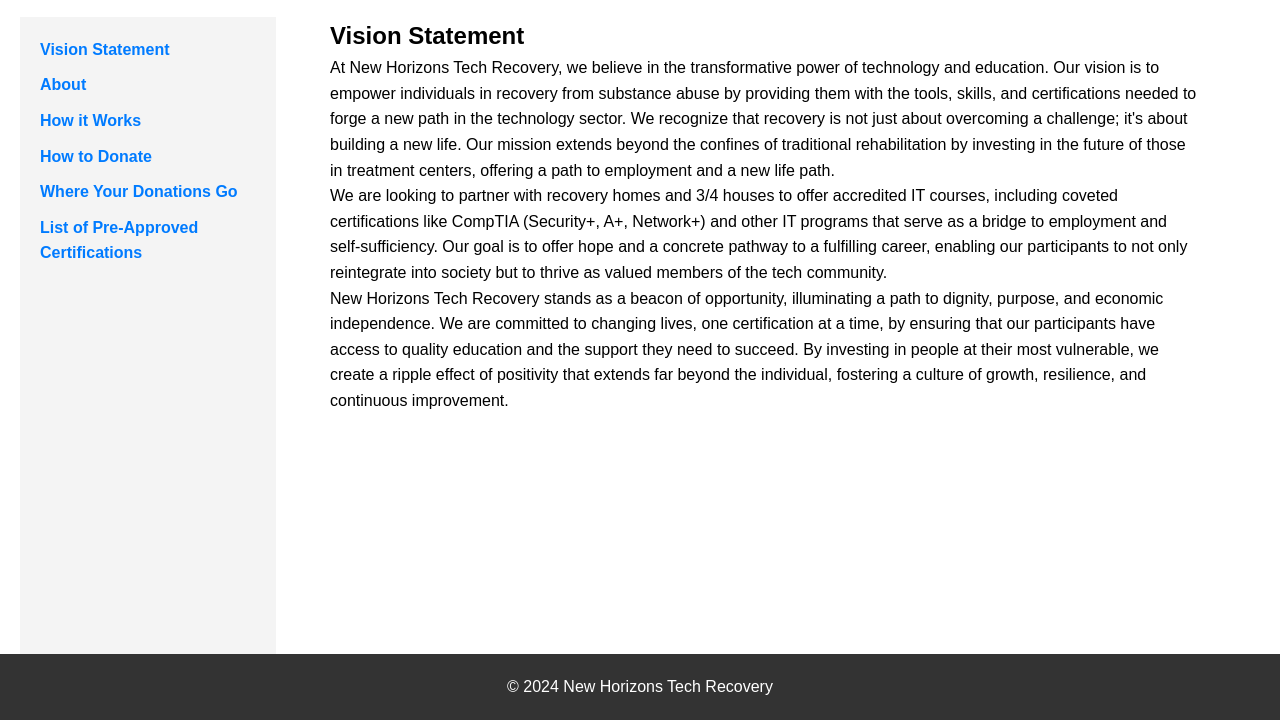
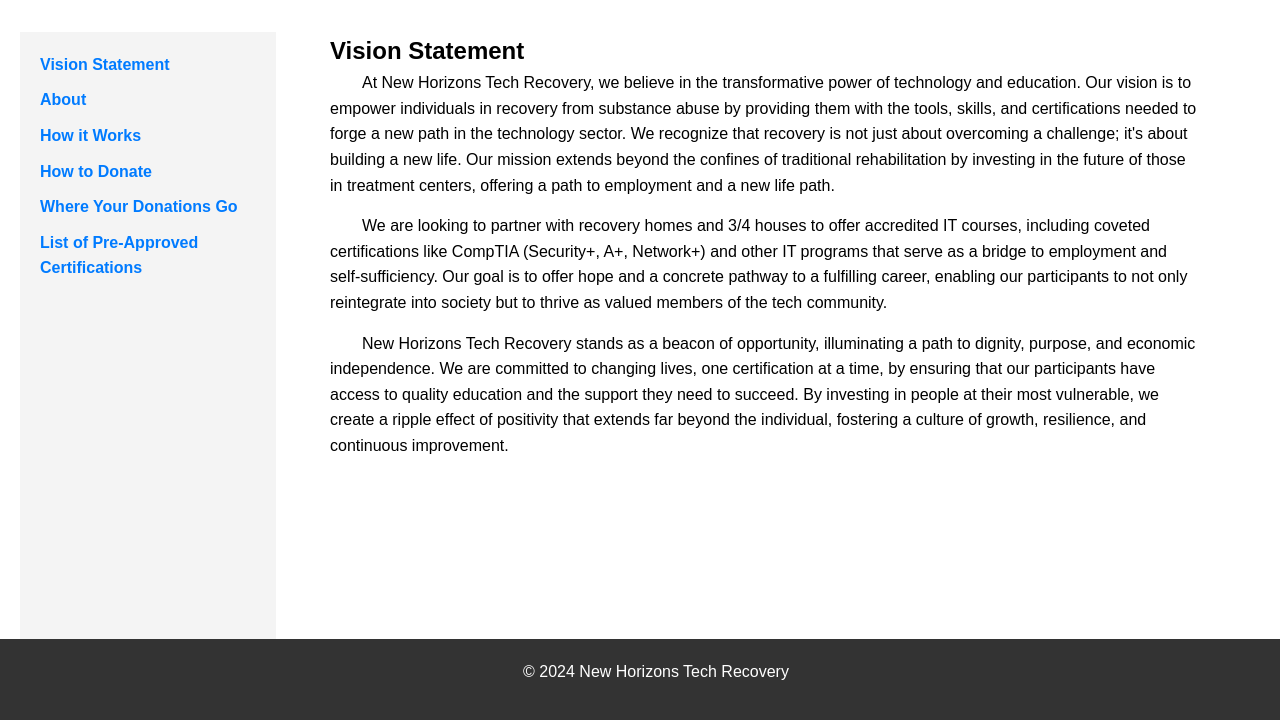
Before and after one commit to bm-cahoon/new-horizions, a plain HTML site: page index.html in a window 1280 px wide. Shown: the part 80-800 px from the top of the page. Drawn offline with Linux system fonts and the light colour scheme.

Commit message:
adding content

```diff
--- a/style.css
+++ b/style.css
@@ -26,6 +26,7 @@
     padding: 20px;
     height: 100vh;
     position: fixed;
+    overflow-y: auto; /* Ensure the sidebar is scrollable */
 }
 
 #sidebar ul {
@@ -54,12 +55,20 @@
     width: 70%;
 }
 
+/* Hide all sections initially */
 .content-section {
     display: none;
 }
 
+/* Show active content section */
 .content-section.active {
     display: block;
+}
+
+/* Paragraph styling to indent the first line */
+p {
+    text-indent: 2em; /* Indent first line of each paragraph */
+    margin-bottom: 15px; /* Add spacing between paragraphs */
 }
 
 /* Footer styling */
@@ -72,3 +81,8 @@
     bottom: 0;
     width: 100%;
 }
+
+/* Adjust the footer so it doesn’t overlap the content */
+#content {
+    padding-bottom: 60px; /* Add padding to prevent overlap with footer */
+}
```
